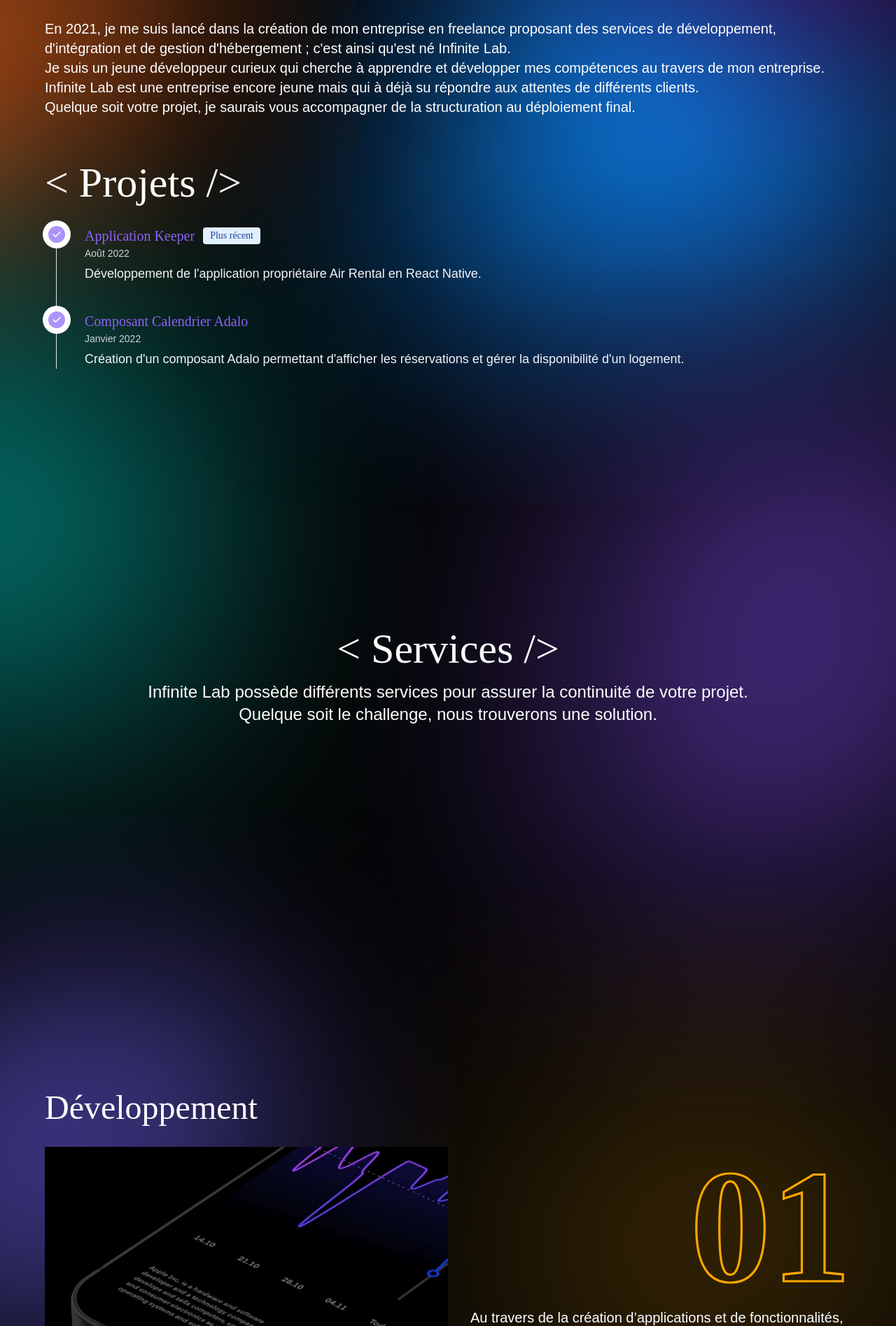
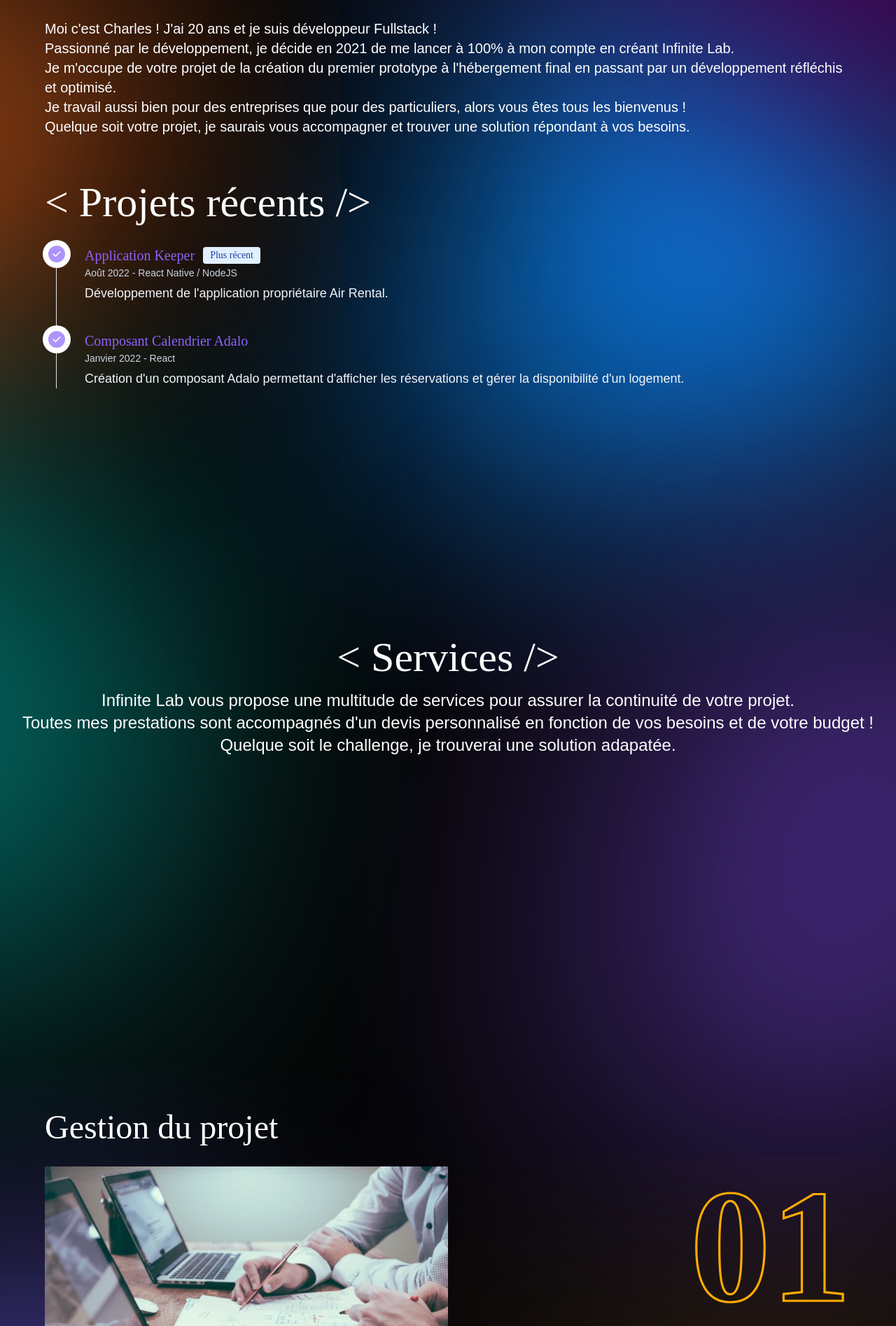
Before and after one commit to HowWhat42/if-landing-page, a React (Vite) app: page / in a window 1280 px wide. Shown: the part 865-2760 px from the top of the page at 70% size. Built offline with nearby package versions, Linux system fonts and the light colour scheme; a web font is replaced by a local one.

Commit message:
feat: new texts and project service

```diff
--- a/index.html
+++ b/index.html
@@ -7,7 +7,7 @@
   <meta name="viewport" content="width=device-width, initial-scale=1.0" />
   <meta name="description" lang="en"
     content="Infinite Lab is a Freelance Fullstack Developer Landing Page. On this website you can contact me for any project.">
-  <title>Infinite Lab</title>
+  <title>Infinite Lab - Développeur Fullstack</title>
 </head>
 
 <body>
--- a/src/App.jsx
+++ b/src/App.jsx
@@ -5,6 +5,7 @@ import Splitter from './components/Splitter'
 import Service from './components/Service'
 import Contact from './components/Contact'
 import Footer from './components/Footer'
+import ProjectImg from './assets/images/project.jpg'
 import DevImg from './assets/images/dev.jpg'
 import IntegrationImg from './assets/images/integration.jpg'
 import HousingImg from './assets/images/housing.jpg'
@@ -12,26 +13,42 @@ import HousingImg from './assets/images/housing.jpg'
 const App = () => {
     const services = [
         {
-            title: 'Développement',
-            text: `Au travers de la création d’applications et de fonctionnalités, Infinite Lab peut vous proposer une solution sur mesure.
-            Nous pouvons réaliser tout type de projet, du plus simple au plus exigeant avec NodeJS et NPM.
-            Nous créons les APIs, à l'aide d'Express, pour interconnecter votre projet avec la partie client et d’autres services en ligne.`,
-            img: DevImg,
-            color: '#FFA800'
+            title: 'Gestion du projet',
+            texts: [
+                `Le gestion du projet passe par la définition précise de vos besoins en établissant un cahier des charges.`,
+                `La relation client est ma priorité, c'est pourquoi je saurais m'adapter à l'évolution de vos besoins durant le développement de votre projet.`
+            ],
+            img: ProjectImg,
+            color: '#FFAC00'
         },
         {
-            title: 'Intégration',
-            text: `Nous pouvons intégrer des design et maquettes à l’aide des technologies Web telles que React.JS pour le contenu et l'aspect fonctionnel et SCSS pour la mise en forme.
-            Gestion de bases de données SQL ou NoSQL.`,
+            title: 'Développement Front End',
+            texts: [
+                `Le Front End est la partie avec laquelle le client peut directement intéragir.`,
+                `Il s'agit du code qui s'exécute sur votre appareil sous forme d'application, de site Web...`,
+                `Pour se faire, j'utilise des frameworks comme React et TailwindCSS pour obtenir un code rapide et léger.`
+            ],
+            img: DevImg,
+            color: '#7FFF00'
+        },
+        {
+            title: 'Développement Back End',
+            texts: [
+                `Le Back End correspond à l'arrière boutique d'un magasin.`,
+                `C'est cette partie qui assure le bon fonctionnement de l'application ou du site Web.`,
+                `On y retrouve la configuration de l'infrastructure, la gestion des bases de données et surtout la conception d'API pour intéragir avec d'autres services en ligne.`
+            ],
             img: IntegrationImg,
-            color: '#00B2FF'
+            color: '#EEFE00'
         },
         {
             title: 'Hébergement',
-            text: `La création de service en ligne nécessite un hébergement de qualité.
-            La gestion du nom de domaine, d’un serveur mail et de la maintenance sont des points clés pour assurer la continuité de votre projet.`,
+            texts: [
+                `La création de service en ligne nécessite un hébergement de qualité.`,
+                `La gestion du nom de domaine, d’un serveur mail et de la maintenance sont des points clés pour assurer la continuité de votre projet.`
+            ],
             img: HousingImg,
-            color: '#2400FF'
+            color: '#33DBFF'
         }
     ]
 
@@ -41,7 +58,7 @@ const App = () => {
             <Hero />
             <About />
             <Splitter />
-            {services.map((service, i) => <Service key={i} title={service.title} text={service.text} img={service.img} color={service.color} id={i + 1} />)}
+            {services.map((service, i) => <Service key={i} title={service.title} texts={service.texts} img={service.img} color={service.color} id={i + 1} />)}
             <Contact />
             <Footer />
         </div>
--- a/src/components/About.jsx
+++ b/src/components/About.jsx
@@ -7,14 +7,15 @@ const About = () => {
             <div>
                 <p className='text-4xl lg:text-5xl xl:text-6xl font-medium font-clash mb-8'>&#060; A propos /&#062;</p>
                 <div className='text-sm md:text-base lg:text-lg xl:text-xl mb-16 font-medium'>
-                    <p>En 2021, je me suis lancé dans la création de mon entreprise en freelance proposant des services de développement, d'intégration et de gestion d'hébergement ; c'est ainsi qu'est né Infinite Lab.</p>
-                    <p>Je suis un jeune développeur curieux qui cherche à apprendre et développer mes compétences au travers de mon entreprise.</p>
-                    <p>Infinite Lab est une entreprise encore jeune mais qui à déjà su répondre aux attentes de différents clients.</p>
-                    <p>Quelque soit votre projet, je saurais vous accompagner de la structuration au déploiement final.</p>
+                    <p>Moi c'est Charles ! J'ai 20 ans et je suis développeur Fullstack !</p>
+                    <p>Passionné par le développement, je décide en 2021 de me lancer à 100% à mon compte en créant Infinite Lab.</p>
+                    <p>Je m'occupe de votre projet de la création du premier prototype à l'hébergement final en passant par un développement réfléchis et optimisé.</p>
+                    <p>Je travail aussi bien pour des entreprises que pour des particuliers, alors vous êtes tous les bienvenus !</p>
+                    <p>Quelque soit votre projet, je saurais vous accompagner et trouver une solution répondant à vos besoins.</p>
                 </div>
             </div>
             <div>
-                <p className='text-4xl lg:text-5xl xl:text-6xl font-medium font-clash mb-8'>&#060; Projets /&#062;</p>
+                <p className='text-4xl lg:text-5xl xl:text-6xl font-medium font-clash mb-8'>&#060; Projets récents /&#062;</p>
                 <div className='mx-4'>
                     <ol className="relative border-l border-gray-200">
                         <li className="mb-10 ml-6 px-4">
@@ -22,15 +23,15 @@ const About = () => {
                                 <HiCheck />
                             </span>
                             <h3 className="flex items-center mb-1 text-lg lg:text-xl font-clash font-medium text-purple-500">Application Keeper <span className="bg-blue-100 text-blue-800 text-sm font-medium mr-2 px-2.5 py-0.5 rounded ml-3">Plus récent</span></h3>
-                            <time className="block mb-2 text-sm font-normal leading-none text-slate-300">Août 2022</time>
-                            <p className="mb-4 text-base lg:text-lg font-normal text-slate-100">Développement de l'application propriétaire Air Rental en React Native.</p>
+                            <time className="block mb-2 text-sm font-normal leading-none text-slate-300">Août 2022 - React Native / NodeJS</time>
+                            <p className="mb-4 text-base lg:text-lg font-normal text-slate-100">Développement de l'application propriétaire Air Rental.</p>
                         </li>
                         <li className="mb-10 ml-6 px-4">
                             <span className="flex absolute -left-3 justify-center items-center w-6 h-6 bg-purple-400 rounded-full ring-8 ring-white">
                                 <HiCheck />
                             </span>
                             <h3 className="mb-1 text-lg lg:text-xl font-medium font-clash text-purple-500">Composant Calendrier Adalo</h3>
-                            <time className="block mb-2 text-sm font-normal leading-none text-slate-300">Janvier 2022</time>
+                            <time className="block mb-2 text-sm font-normal leading-none text-slate-300">Janvier 2022 - React</time>
                             <p className="text-base lg:text-lg font-normal text-slate-100">Création d'un composant Adalo permettant d'afficher les réservations et gérer la disponibilité d'un logement.</p>
                         </li>
                     </ol>
--- a/src/components/Service.jsx
+++ b/src/components/Service.jsx
@@ -1,15 +1,15 @@
 import React from 'react'
 
-const Service = ({ title, text, img, color, id }) => {
+const Service = ({ title, texts, img, color, id }) => {
     const isEven = id % 2 == 0
     return (
         <div className='flex flex-col py-8 md:py-16 xl:py-48 px-8 lg:px-12 xl:px-16'>
             <p className={['font-clash text-2xl md:text-3xl lg:text-4xl xl:text-5xl font-medium mb-8 ', isEven && ' text-right']}>{title}</p>
             <div className={['flex flex-col lg:flex-row justify-between ', isEven && ' lg:flex-row-reverse text-right']}>
-                <img src={img} alt='illustration' className='lg:w-1/2' />
+                <img src={img} alt='illustration' className='m-w-4xl lg:w-1/2' />
                 <div className={['flex flex-col justify-between ', isEven ? ' items-start' : ' items-end']}>
                     <p className='font-clash text-9xl lg:text-10xl xl:text-230 font-bold text-transparent' style={{ WebkitTextStrokeColor: color, WebkitTextStrokeWidth: '0.2rem' }}>0{id}</p>
-                    <p className={['text-sm md:text-lg lg:text-xl font-medium ', isEven ? ' lg:pr-8' : ' lg:pl-8']}>{text}</p>
+                    <div className={['flex flex-col text-sm md:text-lg lg:text-xl font-medium ', isEven ? ' lg:pr-8' : ' lg:pl-8']}>{texts.map((text, i) => <p key={i}>{text}</p>)}</div>
                 </div>
             </div>
         </div>
--- a/src/components/Splitter.jsx
+++ b/src/components/Splitter.jsx
@@ -5,8 +5,9 @@ const Splitter = () => {
         <div className='flex flex-col justify-center text-center py-16 mx-8 xl:h-screen'>
             <p className='text-4xl lg:text-5xl xl:text-6xl pb-4 font-medium font-clash'>&#060; Services /&#062;</p>
             <div className='text-base md:text-lg lg:text-xl xl:text-2xl'>
-                <p>Infinite Lab possède différents services pour assurer la continuité de votre projet.</p>
-                <p>Quelque soit le challenge, nous trouverons une solution.</p>
+                <p>Infinite Lab vous propose une multitude de services pour assurer la continuité de votre projet.</p>
+                <p>Toutes mes prestations sont accompagnés d'un devis personnalisé en fonction de vos besoins et de votre budget !</p>
+                <p>Quelque soit le challenge, je trouverai une solution adapatée.</p>
             </div>
         </div>
     )
```
Also changed, not shown: src/components/Contact.jsx (+4 -3 lines), src/assets/images/project.jpg (added).
